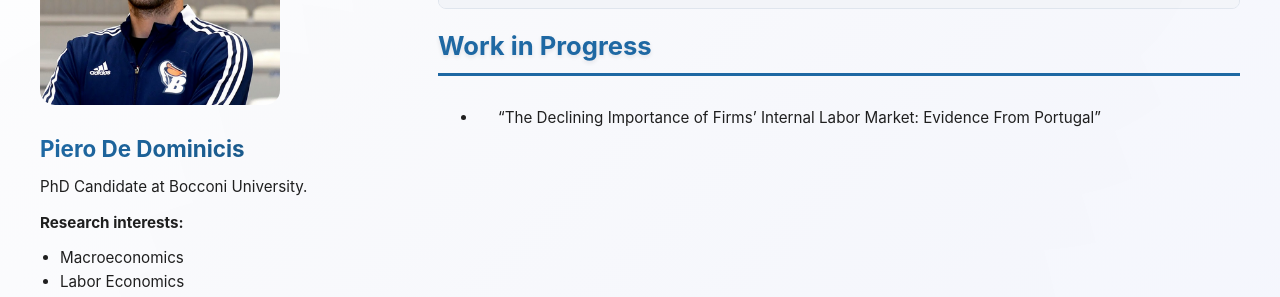
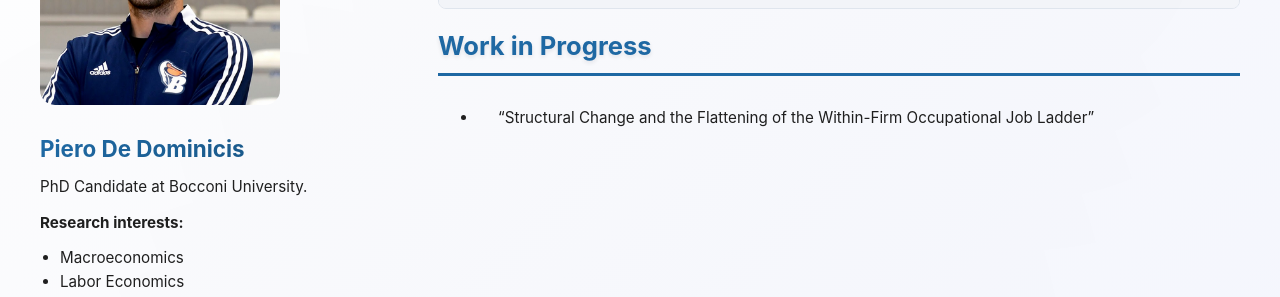
Before and after one commit to peppecon/peppecon.github.io, a Jekyll site: the page built from _pages/research.md, in a window 1280 px wide. Shown: the part 255-552 px from the top of the page. Built offline with Jekyll 4.4.1, drawn with Linux system fonts in a browser that asks for light colours; some web fonts are replaced.

Commit message:
docs: Update the title of a work-in-progress research paper.

```diff
--- a/_pages/research.md
+++ b/_pages/research.md
@@ -90,7 +90,7 @@ author_profile: false
 
 ## Work in Progress
 
-- "The Declining Importance of Firms' Internal Labor Market: Evidence From Portugal"
+- "Structural Change and the Flattening of the Within-Firm Occupational Job Ladder"
 
 <script>
 document.querySelectorAll('.abstract-header').forEach(header => {
```
